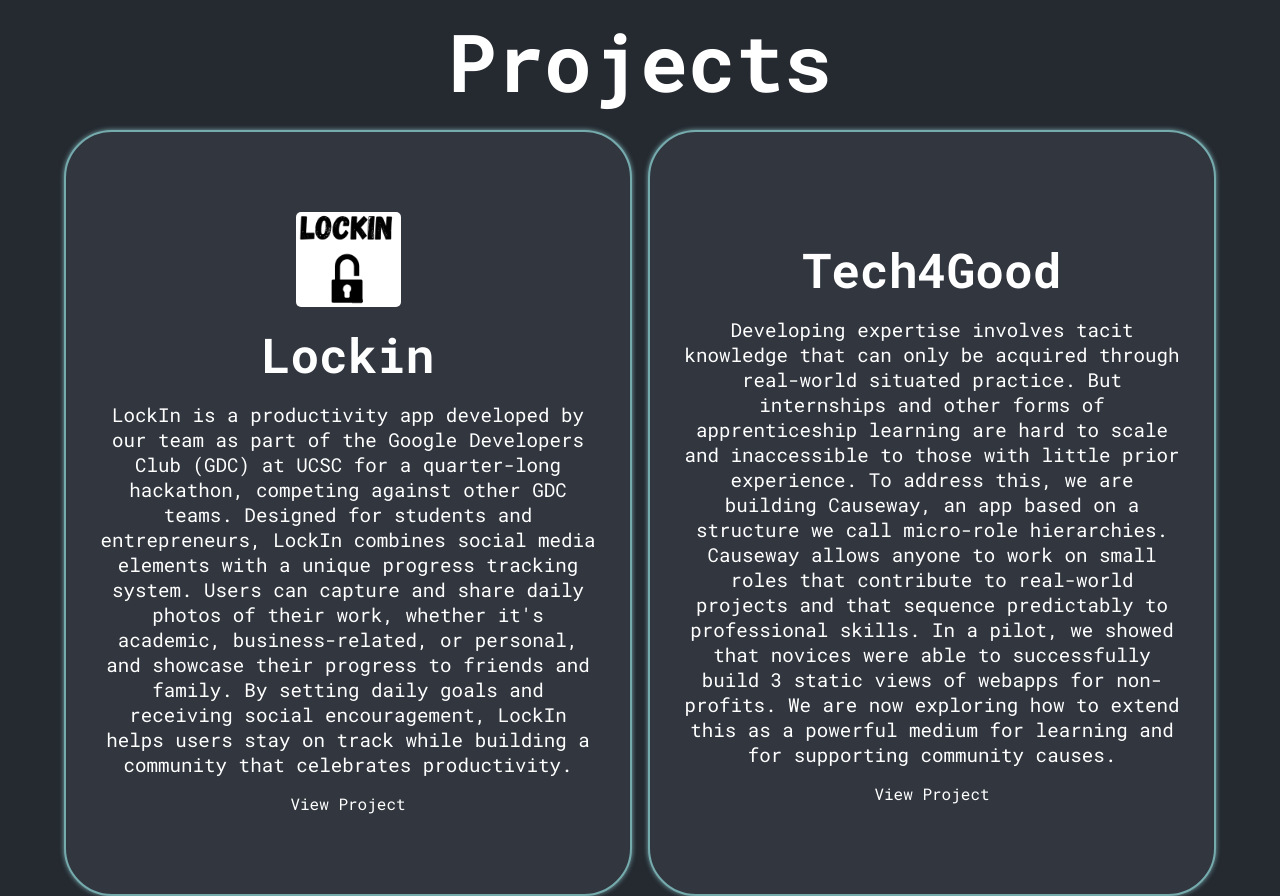
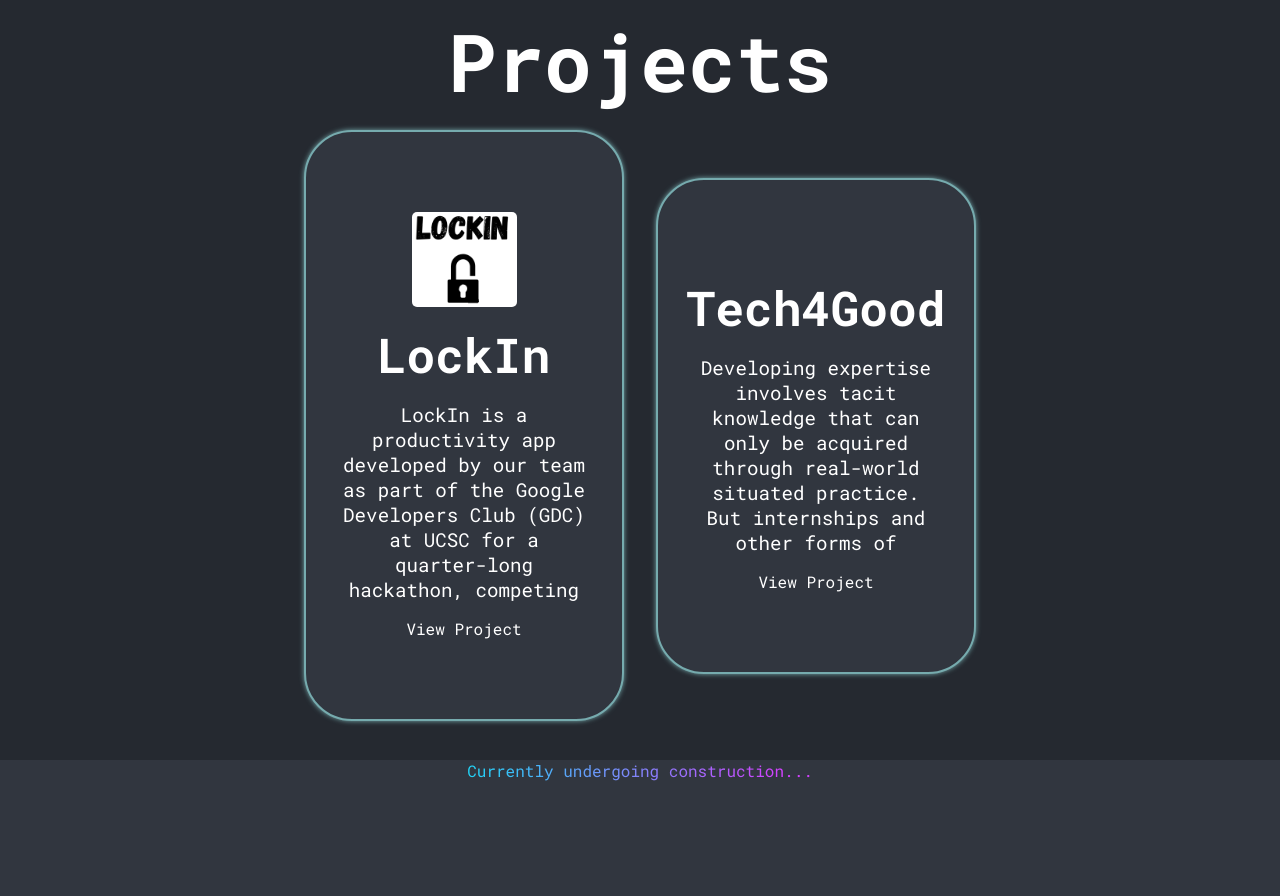
Before and after one commit to PouriaRez/PersonalPortfolio, a plain HTML site: page index.html in a window 1280 px wide. Shown: the part 840-1736 px from the top of the page. After the commit the page ends 1653 px from the top, so only its background shows below. Drawn offline with nearby package versions, Linux system fonts and the light colour scheme.

Commit message:
Fixed sizing of project cards.

```diff
--- a/index.html
+++ b/index.html
@@ -60,16 +60,16 @@
             <div class="project-card">
                 <img src="./assets/images/lockin.png" alt="">
 
-                <h3>Lockin</h3>
-
-                <p>LockIn is a productivity app developed by our team as part of the Google Developers Club (GDC) at UCSC for a quarter-long hackathon,
+                <h3>LockIn</h3>
+                <div class="project-desc">
+                    LockIn is a productivity app developed by our team as part of the Google Developers Club (GDC) at UCSC for a quarter-long hackathon,
                          competing against other GDC teams. Designed for students and entrepreneurs,
                          LockIn combines social media elements with a unique progress tracking system.
                          Users can capture and share daily photos of their work, whether it's academic,
                           business-related, or personal, and showcase their progress to friends and family.
                            By setting daily goals and receiving social encouragement,
                             LockIn helps users stay on track while building a community that celebrates productivity.
-                </p>
+                </div>
                 <div class="btn">View Project</div>
             </div>
             <div class="project-card">
@@ -77,12 +77,13 @@
 
                 <h3>Tech4Good</h3>
 
-                <p>Developing expertise involves tacit knowledge that can only be acquired through real-world situated practice.
+                <div class="project-desc">
+                    Developing expertise involves tacit knowledge that can only be acquired through real-world situated practice.
                      But internships and other forms of apprenticeship learning are hard to scale and inaccessible to those with little prior experience.
                       To address this, we are building Causeway, an app based on a structure we call micro-role hierarchies.
                        Causeway allows anyone to work on small roles that contribute to real-world projects and that sequence predictably to professional skills.
                         In a pilot, we showed that novices were able to successfully build 3 static views of webapps for non-profits. We are now exploring how to extend this as a powerful medium for learning and for supporting community causes.
-                </p>
+                </div>
                 <div class="btn">View Project</div>
             </div>
         </div>
--- a/style.css
+++ b/style.css
@@ -221,15 +221,25 @@ section{
 }
 
 .projects-container{
-    display: grid;
-    grid-template-columns: repeat(auto-fit ,minmax(500px, 1fr));
+    display: flex;
+    flex-direction: row;
+    flex-wrap: wrap;
+    justify-content: center;
     place-items: center;
-    gap: 1rem;
+    gap: 2rem;
     row-gap: 3rem;
+}
+
+.project-desc{
+    max-height: 200px;
+    font-size: 1.2rem;
+    overflow-y: scroll;
+
 }
 
 .project-card{
     display: flex;
+    max-width: 25vw;
     flex-direction: column;
     justify-content: center;
     align-items: center;
```
Lines whose indentation alone changed are shown as unchanged.
